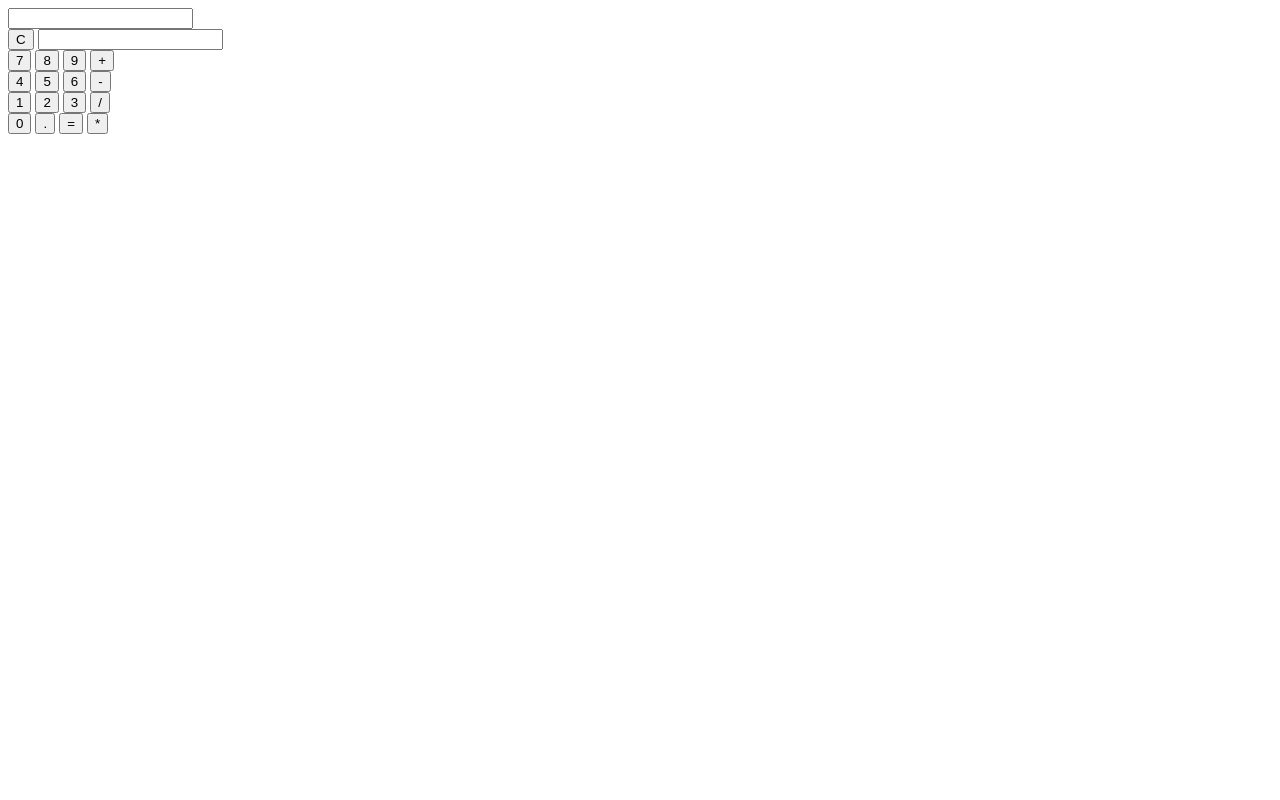
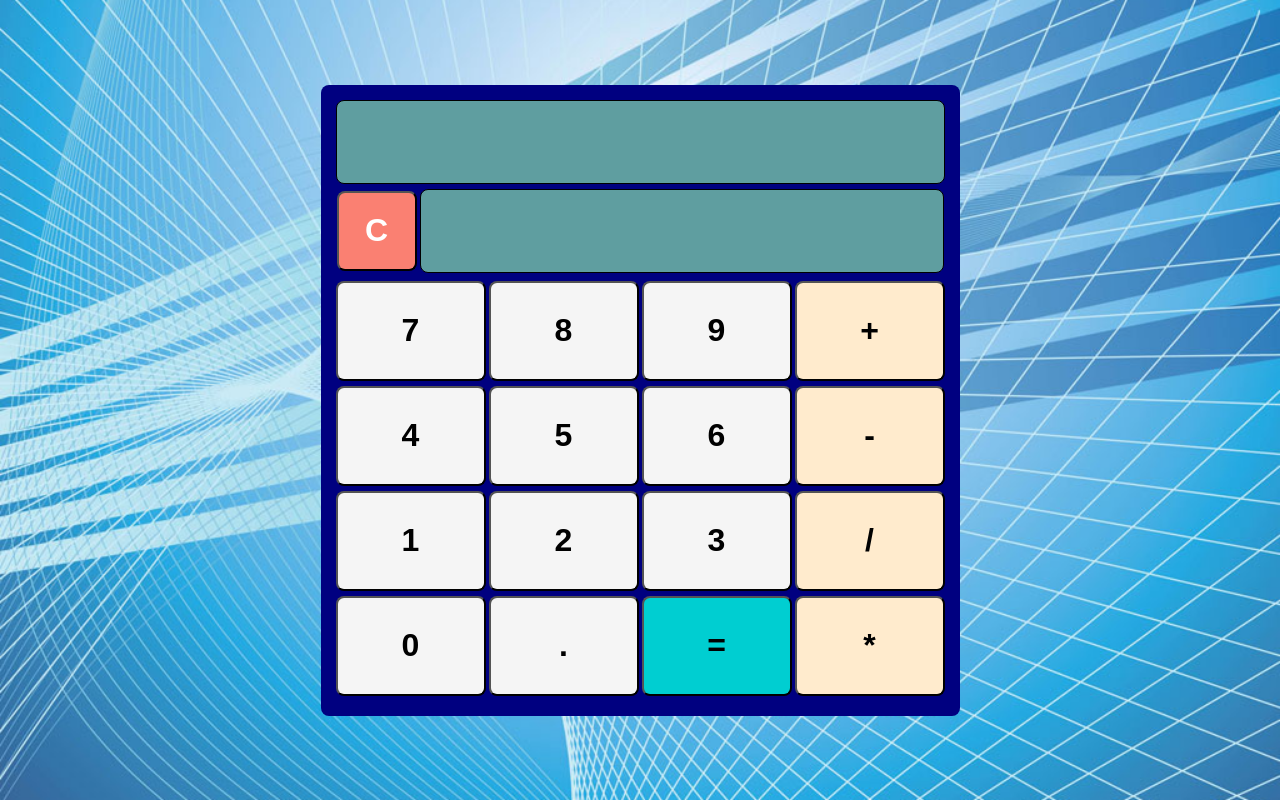
Before and after one commit to Hansana-Sandamini/Calculator, a plain HTML site: page index.html in a window 1280 px wide. Drawn offline with Linux system fonts and the light colour scheme.

Commit message:
Added index.css file and assets folder

```diff
--- /dev/null
+++ b/css/index.css
@@ -0,0 +1,108 @@
+body {
+  margin: 0;
+  width: 100%;
+  height: 100vh;
+  overflow-x: hidden;
+  display: flex;
+  justify-content: center;
+  align-items: center;
+
+  background-image: url("/assets/images/background-image.jpg");
+  background-size: cover;
+  background-position: center;
+  background-attachment: fixed;
+}
+
+section {
+  background-color: navy;
+  padding: 15px;
+  border-radius: 8px;
+}
+
+aside {
+  display: flex;
+  flex-direction: column;
+  justify-content: center;
+  flex-direction: row;
+  align-items: center;
+  gap: 3px;
+  padding-bottom: 5px;
+}
+
+.btn {
+  width: 150px;
+  height: 100px;
+  font-size: 2rem;
+  font-weight: bold;
+  border-radius: 8px;
+}
+
+.btnNumber {
+  background-color: whitesmoke;
+}
+
+.btnOperator {
+  background-color: blanchedalmond;
+}
+
+.btnEqual {
+  background-color: darkturquoise;
+}
+
+.btnClear {
+  width: 80px;
+  height: 80px;
+  background-color: salmon;
+  color: white;
+}
+
+#input-field,
+#result {
+  border: 1px solid black;
+  background-color: cadetblue;
+  color: white;
+  text-align: right;
+  border-radius: 8px;
+  padding-right: 5px;
+}
+
+#result {
+  width: 515px;
+  height: 80px;
+  font-size: 2rem;
+}
+
+#input-field {
+  font-weight: bold;
+  width: 600px;
+  height: 80px;
+  font-size: 2.5rem;
+}
+
+aside:nth-child(2) {
+  padding-bottom: 8px;
+}
+
+.btnClear,
+#result {
+  vertical-align: middle;
+}
+
+.btnNumber:hover {
+  color: white;
+  background-color: slateblue;
+}
+
+.btnOperator:hover {
+  color: white;
+  background-color: cornflowerblue;
+}
+
+.btnEqual:hover {
+  color: white;
+  background-color: yellowgreen;
+}
+
+.btnClear:hover {
+  background-color: orangered;
+}
--- a/index.html
+++ b/index.html
@@ -4,6 +4,7 @@
     <meta charset="UTF-8">
     <meta name="viewport" content="width=device-width, initial-scale=1.0">
     <title>Calculator</title>
+    <link rel="stylesheet" href="/css/index.css">
 </head>
 <body>
     <main>
```
Also changed, not shown: assets/images/background-image.jpg (added).
